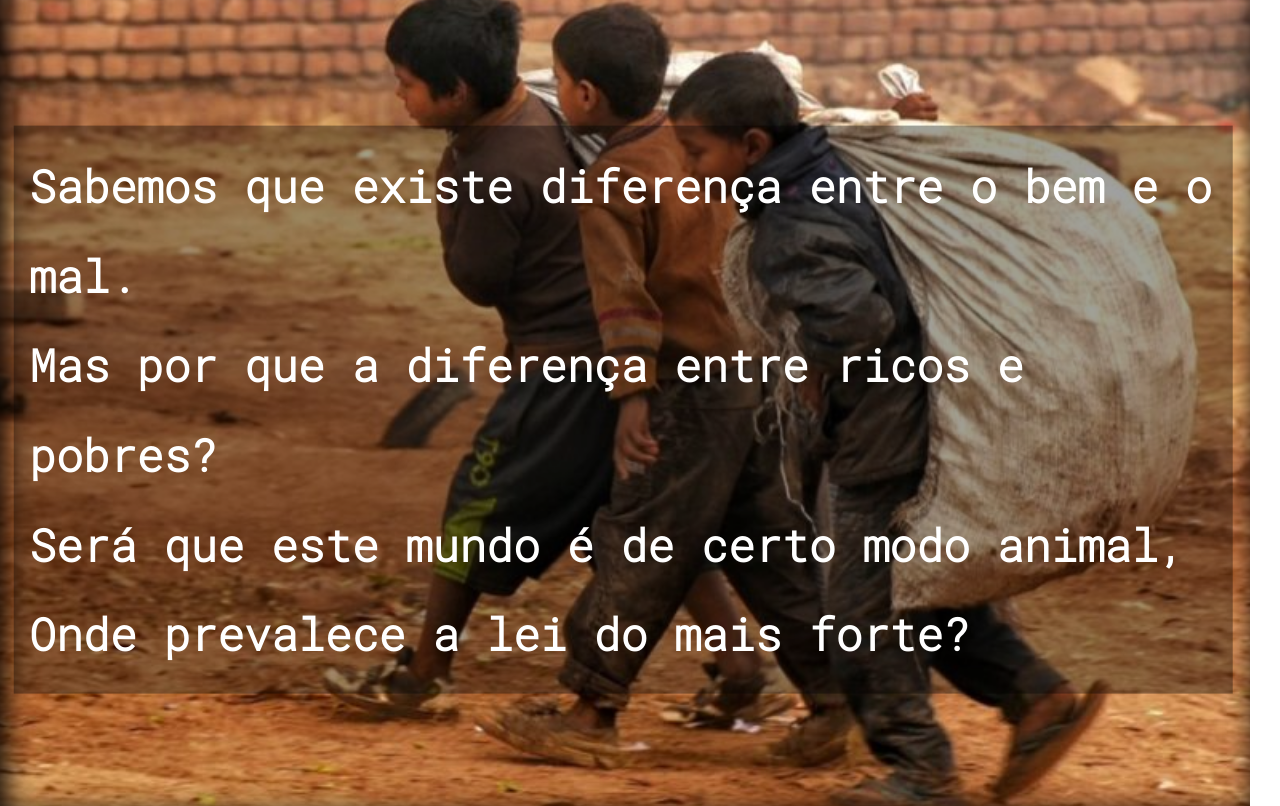
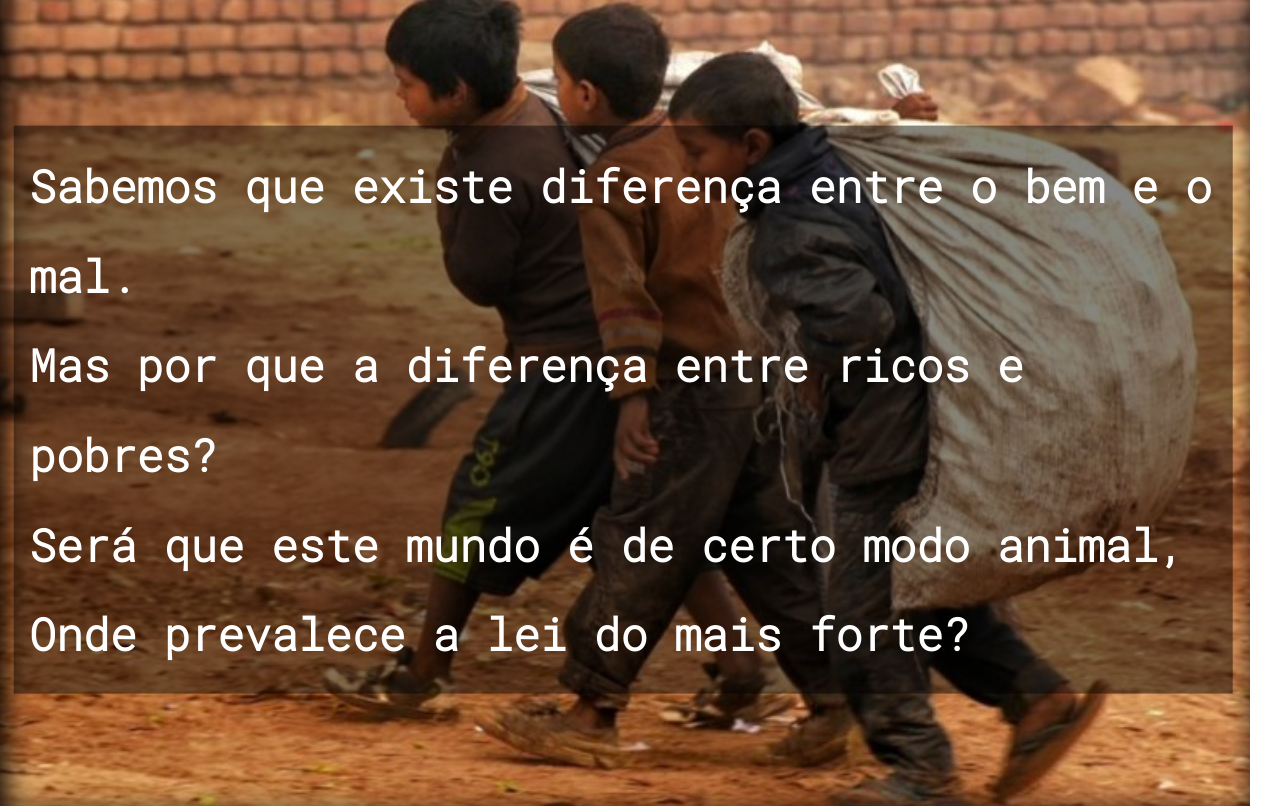
Before and after one commit to danilovargaslourenco/caderno, a plain HTML site: page projeto-desigualdade/index.html in a window 1280 px wide. Shown: the part 1534-2340 px from the top of the page. Drawn offline with Linux system fonts and the light colour scheme.

Commit message:
Finish project mon 23 oct

```diff
--- a/projeto-desigualdade/style.css
+++ b/projeto-desigualdade/style.css
@@ -83,7 +83,7 @@ header {
 }
 
 .imageblock > p {
-    background-color: rgba(0, 0, 0, 0.371);
+    background-color: rgba(0, 0, 0, 0.476);
     color: white;
     width: 93vw;
     height: auto;
```
